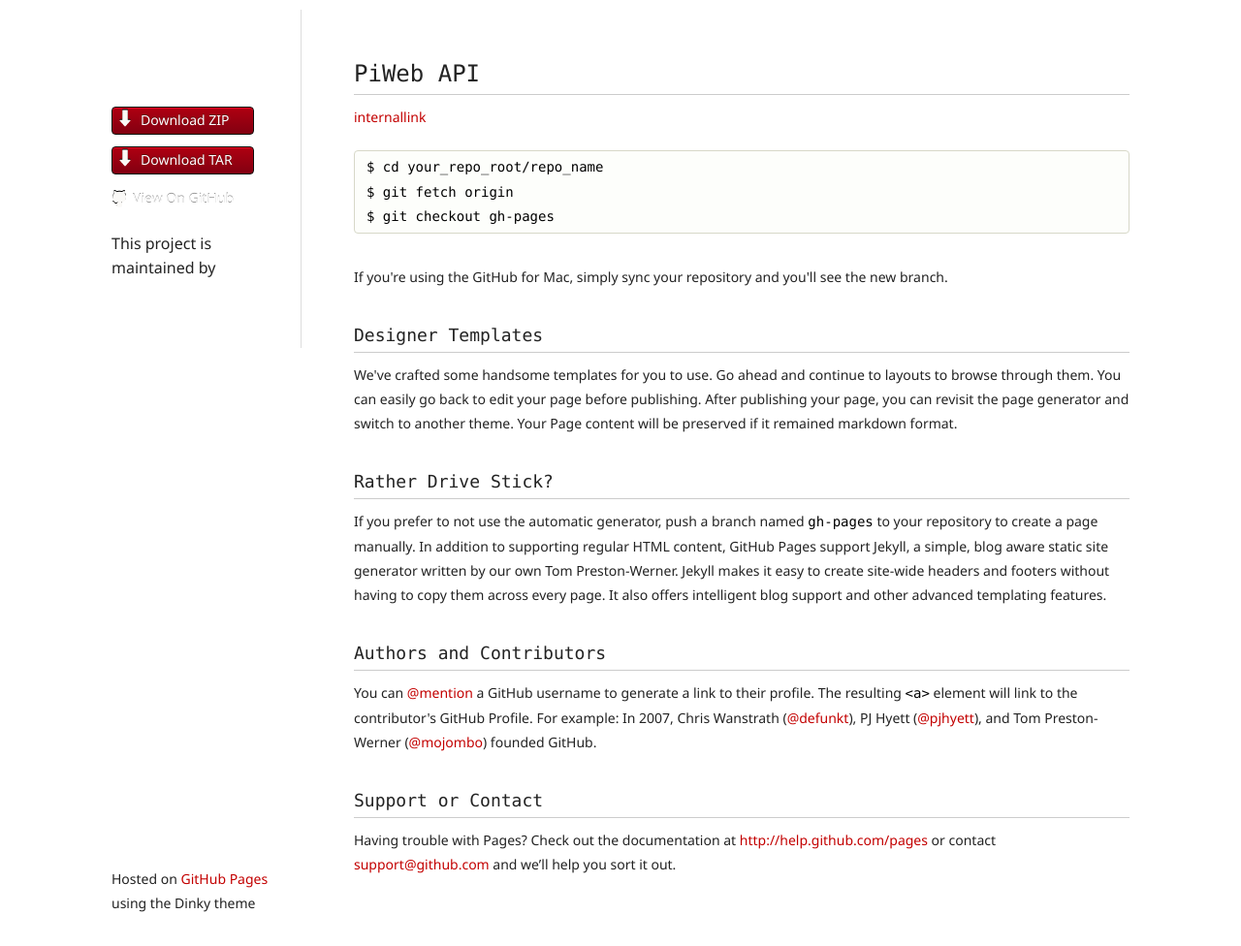
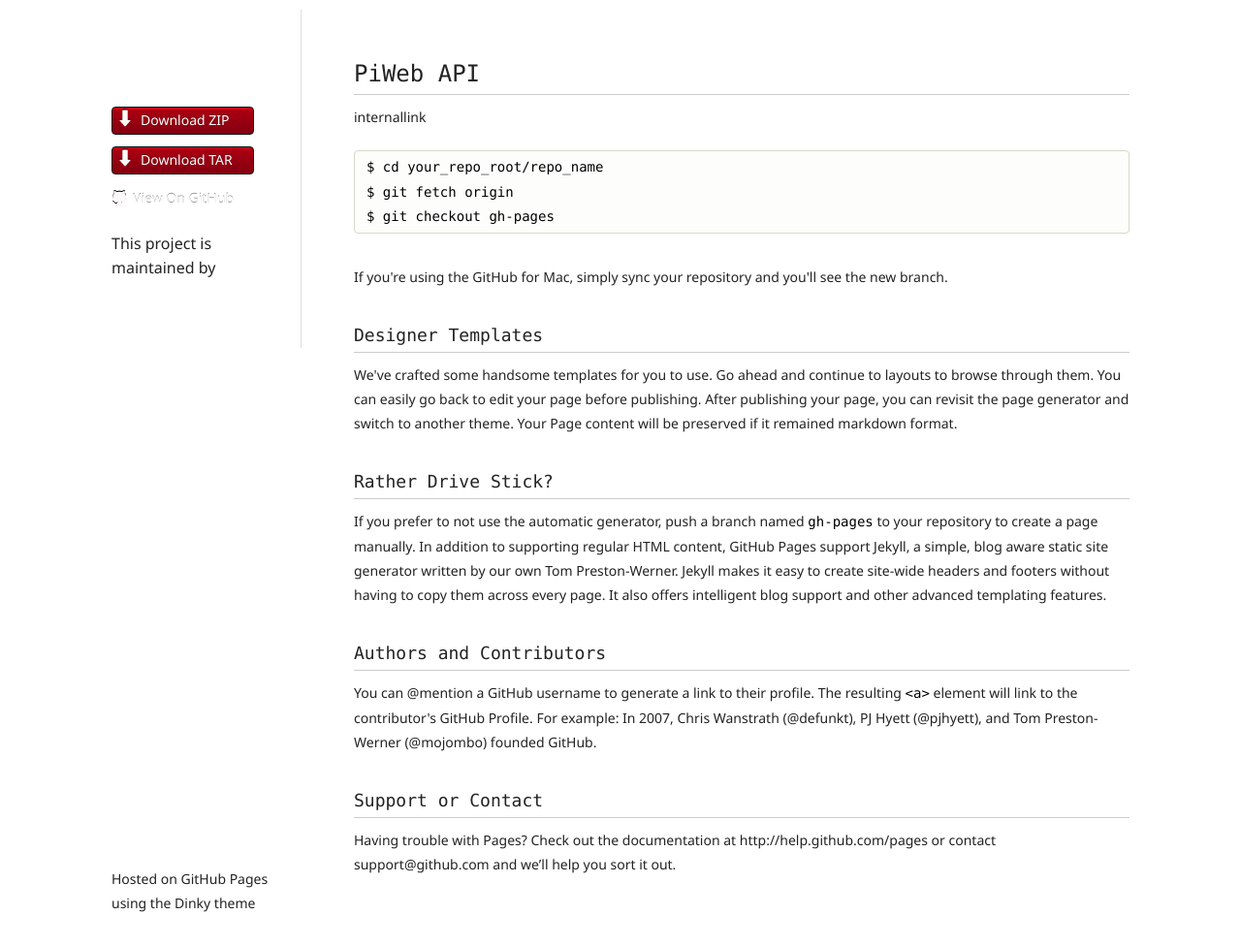
Before and after one commit to BatzJunior/testrepo, a Jekyll site: the page index.html, which Jekyll copies as it is, in a window 1280 px wide and 976 px high. Shown: the whole window at 97% size. Built offline with Jekyll 4.4.1, drawn with Linux system fonts in a browser that asks for light colours.

Commit message:
Update styles.css

```diff
--- a/stylesheets/styles.css
+++ b/stylesheets/styles.css
@@ -70,8 +70,7 @@ h4, h5, h6 {
 }
 
 a {
-  color:#C30000;
-  font-weight:200;
+  color:#222;
   text-decoration:none;
 }
 
```
